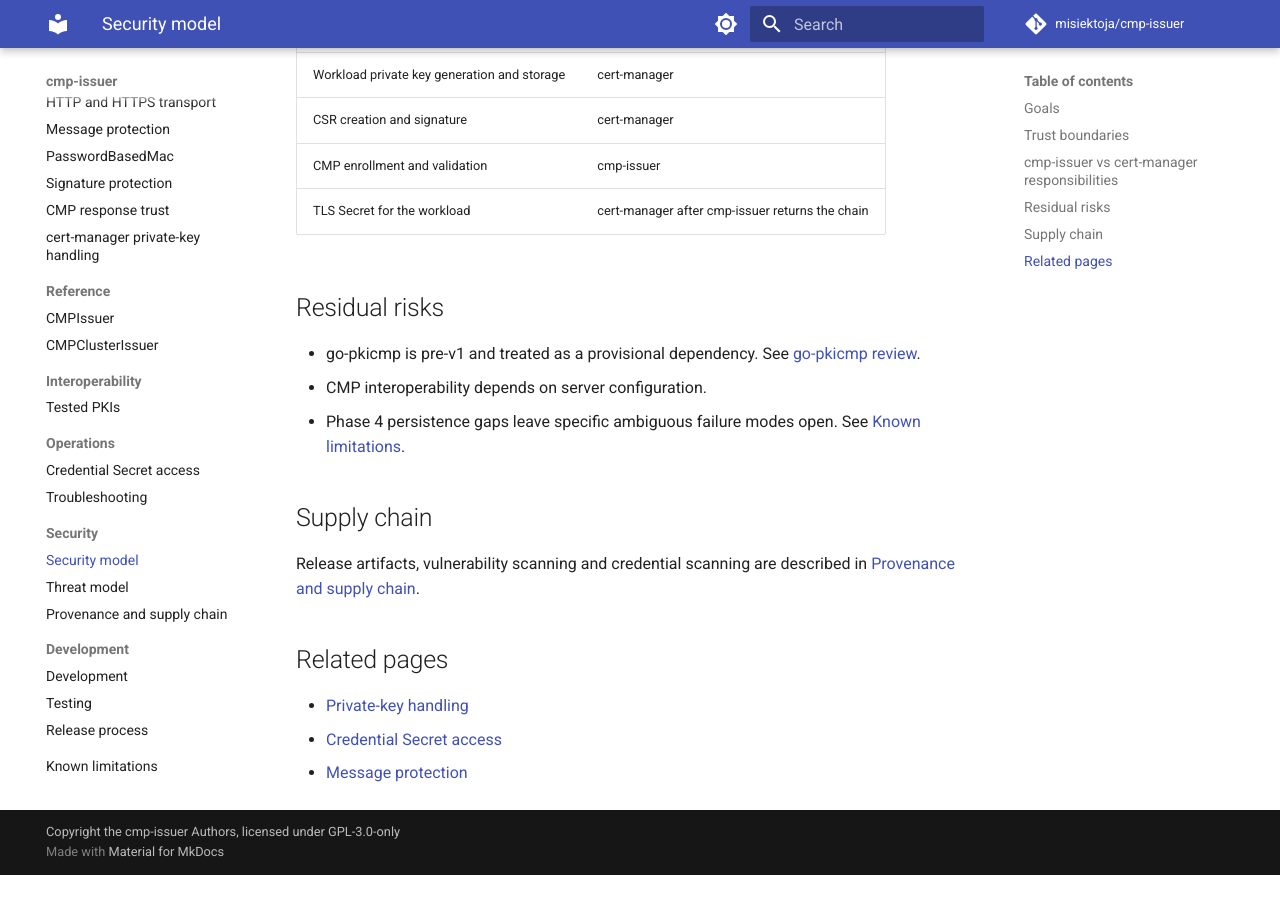
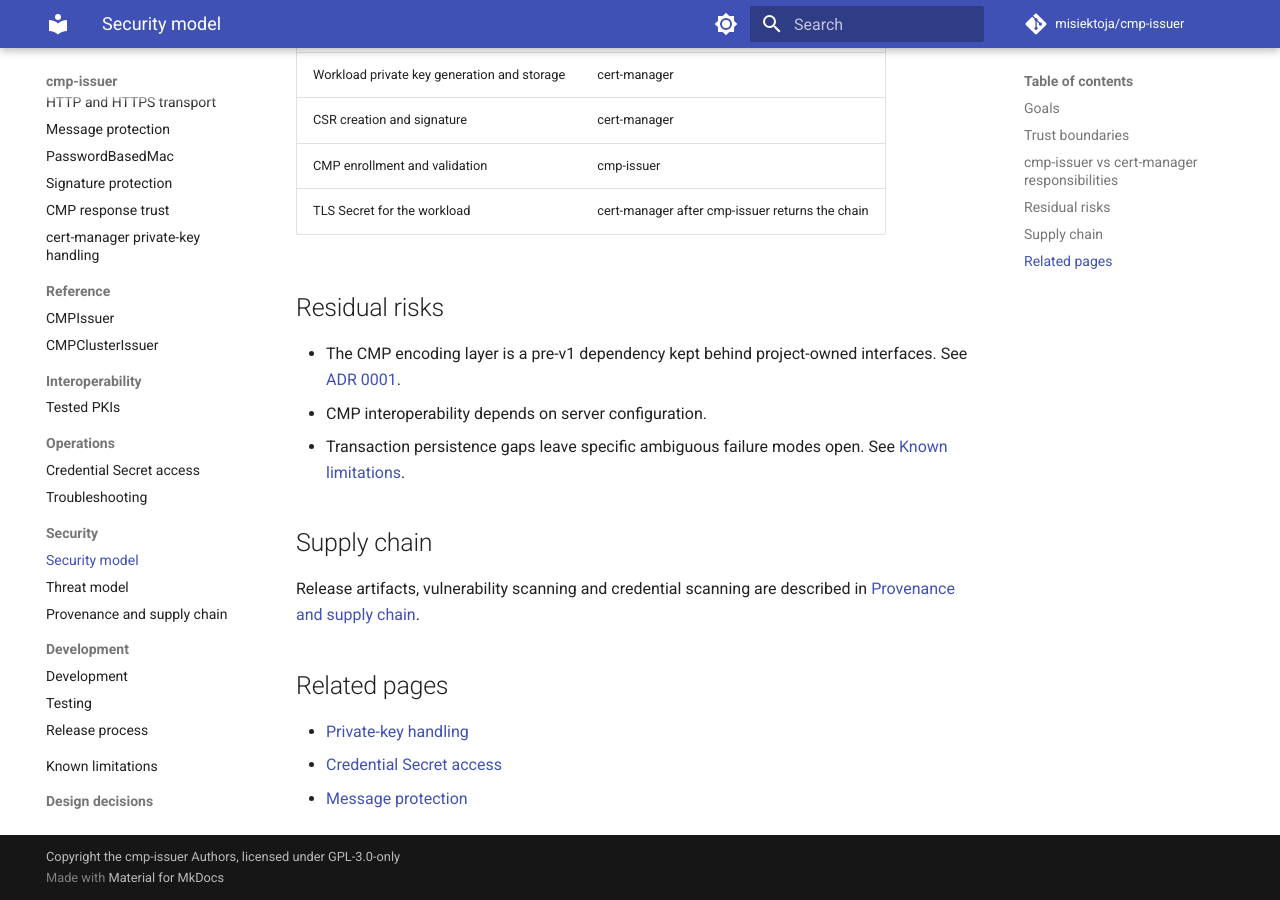
Before and after one commit to misiektoja/cmp-issuer, an MkDocs documentation site: the page built from docs/security/security-model.md, in a window 1280 px wide and 900 px high, scrolled down 1281 px. Built offline with MkDocs 1.6.1 and Material for MkDocs 9.7.7, drawn with Linux system fonts in a browser that asks for light colours; comment, search, counter and statistics services are not loaded; before the commit the page ends 2156 px from its top, so only the background shows below that.

Commit message:
docs(security): point dependency risk at the design decision record

```diff
--- a/docs/security/security-model.md
+++ b/docs/security/security-model.md
@@ -49,9 +49,9 @@
 
 ## Residual risks
 
-* go-pkicmp is pre-v1 and treated as a provisional dependency. See [go-pkicmp review](../dependencies/go-pkicmp-review.md).
+* The CMP encoding layer is a pre-v1 dependency kept behind project-owned interfaces. See [ADR 0001](../adr/0001-cmp-library.md).
 * CMP interoperability depends on server configuration.
-* Phase 4 persistence gaps leave specific ambiguous failure modes open. See [Known limitations](../known-limitations.md).
+* Transaction persistence gaps leave specific ambiguous failure modes open. See [Known limitations](../known-limitations.md).
 
 ## Supply chain
 
```
